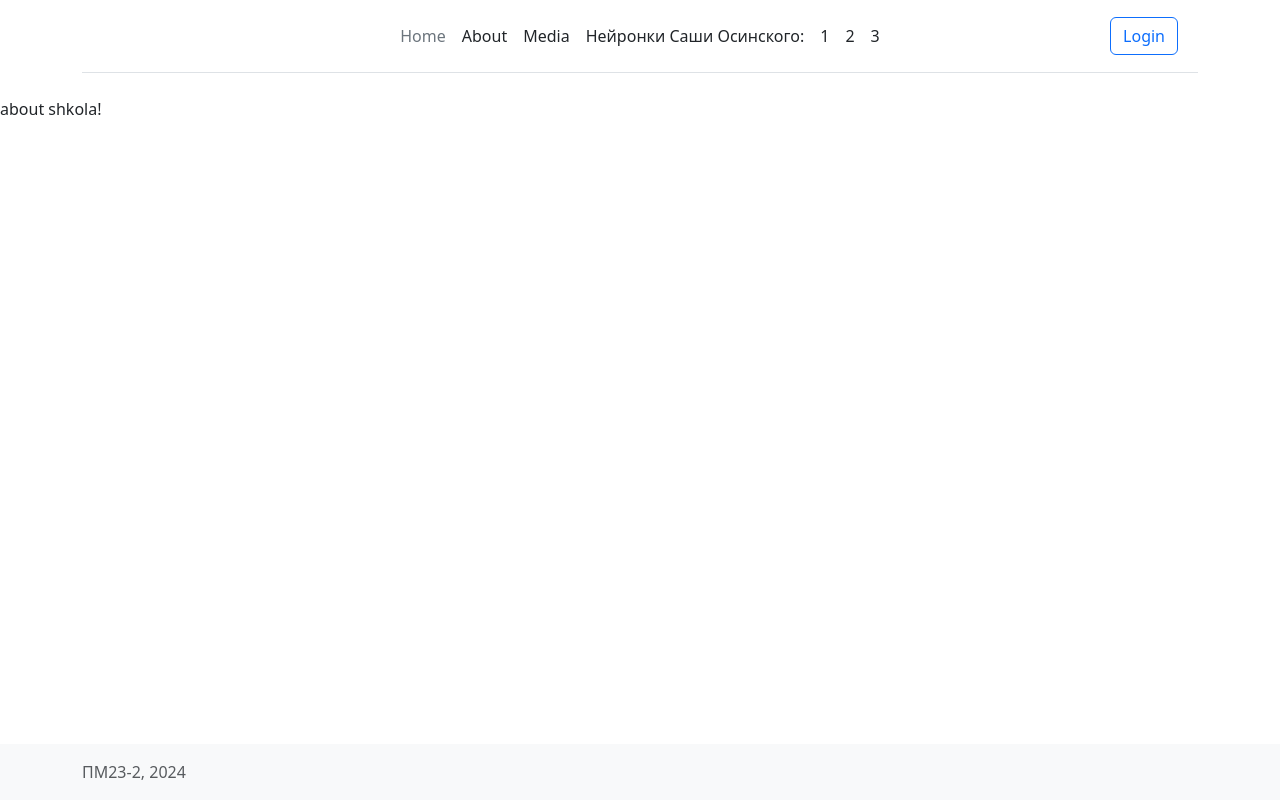
After one commit to laxier/flask_numberONE, a Flask app: page /info in a window 1280 px wide. The commit adds this page. Run offline with Flask 3, Linux system fonts and the light colour scheme; some libraries are stand-ins or nearby versions.

Commit message:
created a template for about.html page

```diff
--- a/app/routes.py
+++ b/app/routes.py
@@ -75,3 +75,7 @@ def delete_post(id):
     else:
         return "Action is not allowed"
     return render_template('register.html', title='Register', form=form)
+
+@app.route("/info")
+def info():
+    return render_template('info.html')
--- a/app/templates/base.html
+++ b/app/templates/base.html
@@ -24,7 +24,7 @@
 
         <ul class="nav col-12 col-md-auto mb-2 justify-content-center mb-md-0">
             <li><a href="/index" class="nav-link px-2 link-secondary">Home</a></li>
-            <li><a href="#" class="nav-link px-2 link-dark">About</a></li>
+            <li><a href="/info" class="nav-link px-2 link-dark">About</a></li>
             <li><a href="#" class="nav-link px-2 link-dark">Media</a></li>
             <li><a class="nav-link px-2 link-dark">Нейронки Саши Осинского:</a></li>
             <li><a href="#" class="nav-link px-2 link-dark">1</a></li>
--- /dev/null
+++ b/app/templates/info.html
@@ -0,0 +1,7 @@
+{% extends "base.html" %}
+
+{% block content %}
+<div>
+  about shkola!
+</div>
+{% endblock %}
```
Also changed, not shown: app.db.
